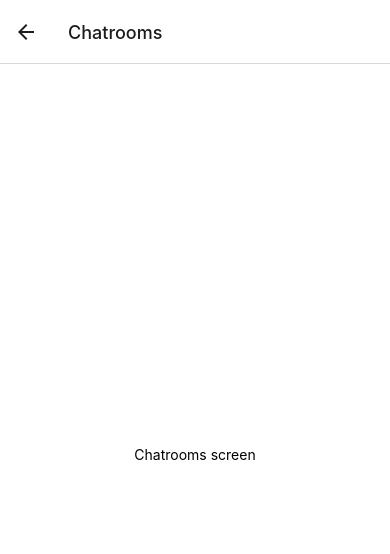
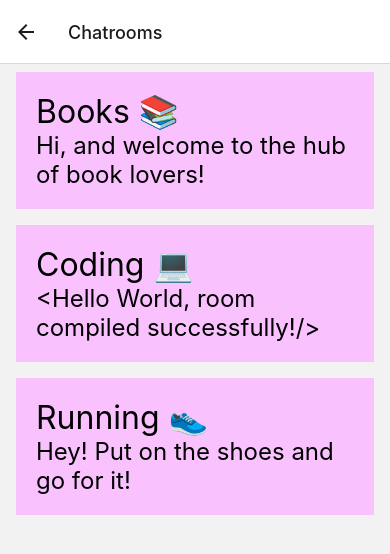
Before and after one commit to frustrabe/chatrooms-native, a React Native app: screen /Chatrooms in a window 390 px wide. Shown: the top 554 px of the page. Built offline with nearby package versions, Linux system fonts and the light colour scheme.

Commit message:
added single chatroom screen with navigation, chatrom list item

```diff
--- a/App.js
+++ b/App.js
@@ -1,8 +1,9 @@
 import { StyleSheet } from "react-native";
 import { NavigationContainer } from "@react-navigation/native";
 import { createNativeStackNavigator } from "@react-navigation/native-stack";
-import HomeScreen from "./src/components/HomeScreen";
-import ChatroomsScreen from "./src/components/ChatroomsScreen";
+import HomeScreen from "./src/screens/HomeScreen";
+import ChatroomsScreen from "./src/screens/ChatroomsScreen";
+import ChatroomScreen from "./src/screens/ChatroomScreen";
 
 const Stack = createNativeStackNavigator();
 
@@ -16,6 +17,7 @@ export default function App() {
           options={{ title: "Welcome" }}
         />
         <Stack.Screen name="Chatrooms" component={ChatroomsScreen} />
+        <Stack.Screen name="Chatroom" component={ChatroomScreen} />
       </Stack.Navigator>
     </NavigationContainer>
   );
--- /dev/null
+++ b/src/components/ChatroomListItem.js
@@ -0,0 +1,32 @@
+import { StyleSheet, Text, View, TouchableHighlight } from "react-native";
+
+export default function ChatroomListItem({
+  name,
+  description,
+  chatroomId,
+  navigateToChatroom,
+}) {
+  return (
+    <TouchableHighlight onPress={() => navigateToChatroom(chatroomId)}>
+      <View style={styles.item}>
+        <Text style={styles.title}>{name}</Text>
+        <Text style={styles.description}>{description}</Text>
+      </View>
+    </TouchableHighlight>
+  );
+}
+
+const styles = StyleSheet.create({
+  item: {
+    backgroundColor: "#f9c2ff",
+    padding: 20,
+    marginVertical: 8,
+    marginHorizontal: 16,
+  },
+  title: {
+    fontSize: 32,
+  },
+  description: {
+    fontSize: 24,
+  },
+});
--- /dev/null
+++ b/src/screens/ChatroomScreen.js
@@ -0,0 +1,20 @@
+import { StyleSheet, Text, View } from "react-native";
+
+export default function ChatroomScreen({ route }) {
+  const { chatroomId } = route.params;
+
+  return (
+    <View style={styles.container}>
+      <Text>Chatroom screen {chatroomId}</Text>
+    </View>
+  );
+}
+
+const styles = StyleSheet.create({
+  container: {
+    flex: 1,
+    backgroundColor: "#fff",
+    alignItems: "center",
+    justifyContent: "center",
+  },
+});
--- /dev/null
+++ b/src/screens/ChatroomsScreen.js
@@ -0,0 +1,52 @@
+import React from "react";
+import { SafeAreaView, FlatList, StyleSheet, StatusBar } from "react-native";
+import ChatroomListItem from "../components/ChatroomListItem";
+
+const chatrooms = [
+  {
+    id: 1,
+    name: "Books 📚",
+    description: "Hi, and welcome to the hub of book lovers!",
+  },
+  {
+    id: 2,
+    name: "Coding 💻",
+    description: "<Hello World, room compiled successfully!/>",
+  },
+  {
+    id: 3,
+    name: "Running 👟",
+    description: "Hey! Put on the shoes and go for it!",
+  },
+];
+
+export default function ChatroomsScreen({ navigation }) {
+  const navigateToChatroom = (chatroomId) =>
+    navigation.navigate("Chatroom", { chatroomId: chatroomId });
+
+  const renderItem = ({ item }) => (
+    <ChatroomListItem
+      name={item.name}
+      description={item.description}
+      chatroomId={item.id}
+      navigateToChatroom={navigateToChatroom}
+    />
+  );
+
+  return (
+    <SafeAreaView style={styles.container}>
+      <FlatList
+        data={chatrooms}
+        renderItem={renderItem}
+        keyExtractor={(item) => item.id}
+      />
+    </SafeAreaView>
+  );
+}
+
+const styles = StyleSheet.create({
+  container: {
+    flex: 1,
+    marginTop: StatusBar.currentHeight || 0,
+  },
+});
--- /dev/null
+++ b/src/screens/HomeScreen.js
@@ -0,0 +1,22 @@
+import { StyleSheet, Text, View, Button } from "react-native";
+
+export default function HomeScreen({ navigation }) {
+  return (
+    <View style={styles.container}>
+      <Text>Home screen</Text>
+      <Button
+        title="Go to Chatrooms"
+        onPress={() => navigation.navigate("Chatrooms")}
+      />
+    </View>
+  );
+}
+
+const styles = StyleSheet.create({
+  container: {
+    flex: 1,
+    backgroundColor: "#fff",
+    alignItems: "center",
+    justifyContent: "center",
+  },
+});
```
